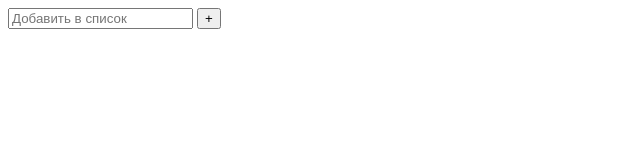
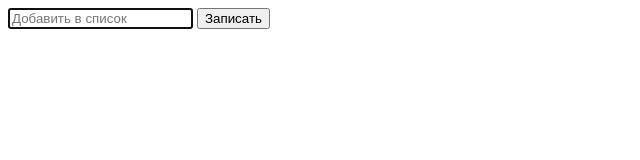
Before and after one commit to dabl20/ToDo-List, a plain HTML site: page index.html in a window 1280 px wide. Shown: the whole page, without its empty margins (0-640 px from the left). Drawn offline with Linux system fonts and the light colour scheme.

Commit message:
Update index.html

```diff
--- a/index.html
+++ b/index.html
@@ -6,20 +6,23 @@
     <meta name="viewport" content="width=device-width, initial-scale=1, shrink-to-fit=no">
     <title>My first ToDo List!</title>
     <style>
-		input:checked + span {
-			text-decoration: line-through;
-		};
-	</style>
+      input:checked + span {
+          text-decoration: line-through;
+      };
+    </style>
   </head>
   <body>
-    <input type="text" onchange="item(this.value);" placeholder="Добавить в список">
-    <input type="button" value="+">
+    <form action="#">
+      <input type="text" onchange="item(this.value); reset();" placeholder="Добавить в список" autofocus>
+      <input type="button" value="Записать">
+    </form>
+
     <ul id="list" style="list-style: none; margin-left: 0; padding-left: 0;"></ul>
 
     <script>
       function item(name){
         let addItem = document.createElement('li');
-        addItem.innerHTML = '<input type="checkbox"><span>' +name+ '</span>';
+        addItem.innerHTML = '<label><input type="checkbox"><span>' +name+ '</span></label>';
         list.append(addItem);
       }
     </script>
```
